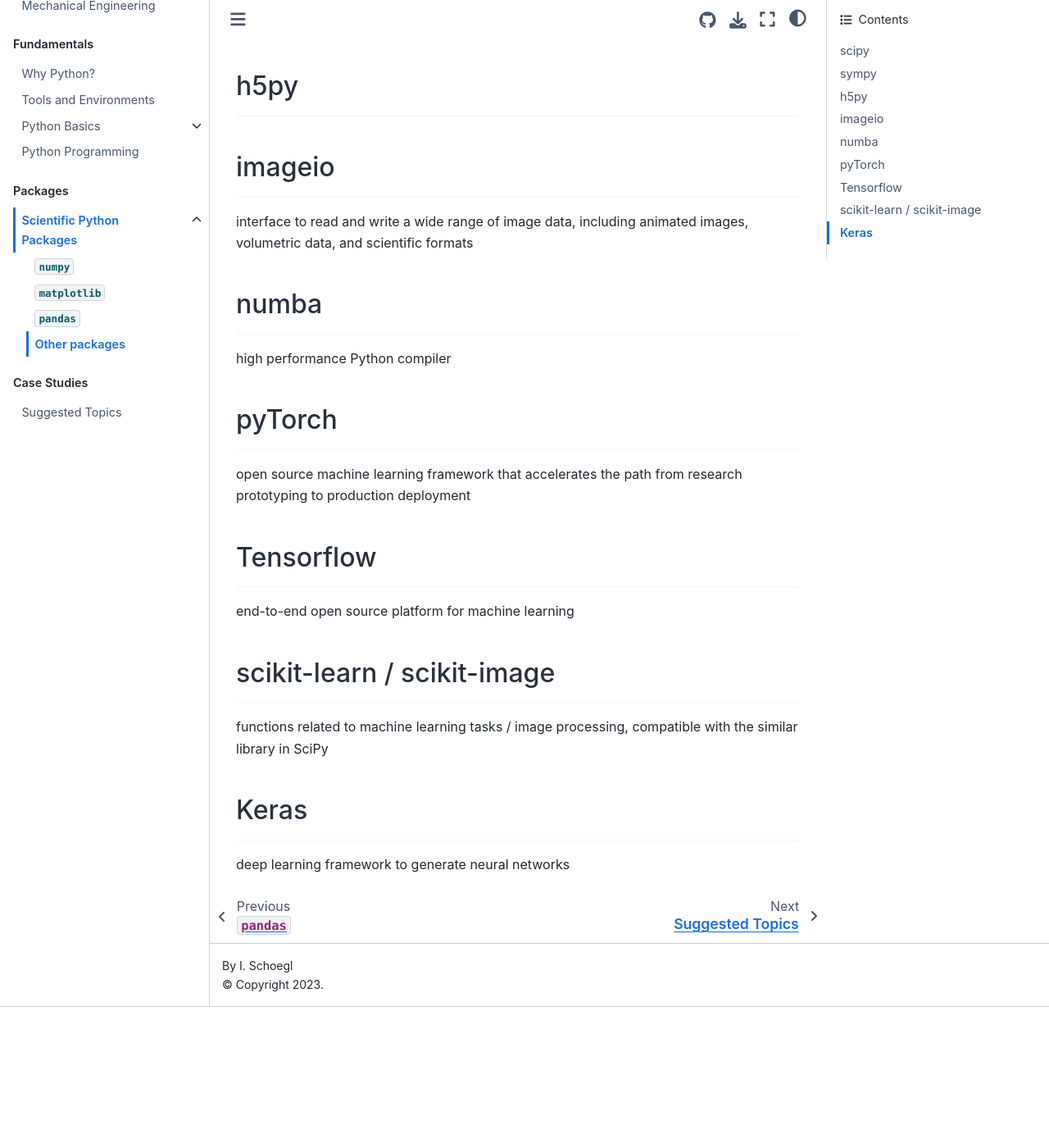
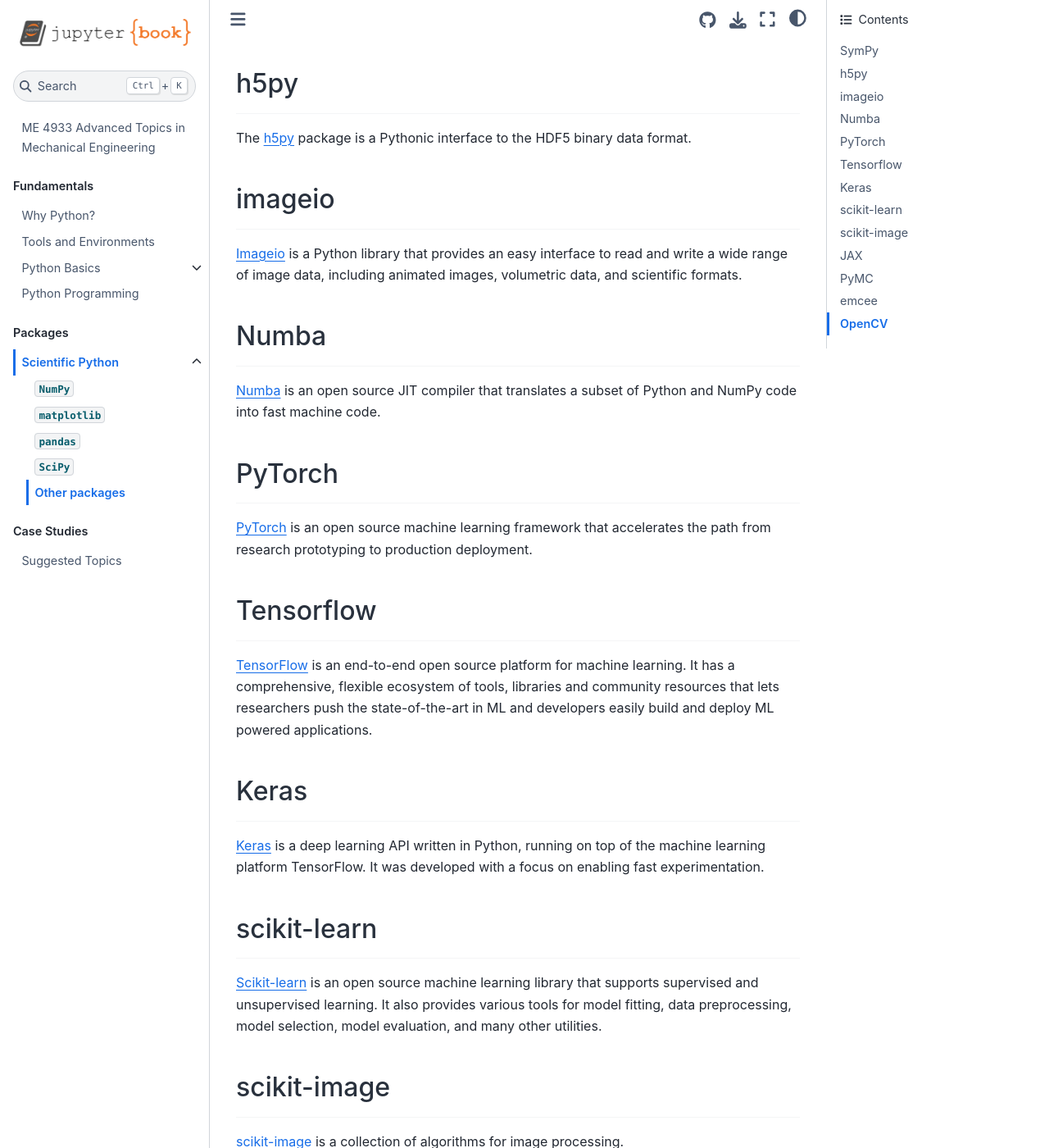
Before and after one commit to ischoegl/ME-4933-adv-topics, a Jupyter Book: the page built from packages/other.md, in a window 1280 px wide and 1400 px high, scrolled down 426 px. Shown: the whole window at 82% size. Built offline with Jupyter Book 1.0.4 settings and Sphinx 7.4.7 and the Sphinx Book theme 1.1.4, drawn with Linux system fonts in a browser that asks for light colours; before the commit the page ends 1654 px from its top, so only the background shows below that; some of the changed text lies outside the part shown.

Commit message:
Add package descriptions and links

```diff
--- a/_toc.yml
+++ b/_toc.yml
@@ -23,6 +23,7 @@
       - file: packages/numpy.md
       - file: packages/matplotlib.md
       - file: packages/pandas.md
+      - file: packages/scipy.md
       - file: packages/other.md
   - caption: Case Studies
     chapters:
--- a/packages/other.md
+++ b/packages/other.md
@@ -8,59 +8,88 @@
 
 +++
 
-## scipy
+## SymPy
 <hr>
 
-+++
-
-## sympy
-<hr>
-
+[SymPy](https://www.sympy.org/) is a Python library for symbolic mathematics. It aims to become a full-featured computer algebra system (CAS) while keeping the code as simple as possible in order to be comprehensible and easily extensible.
 +++
 
 ## h5py
 <hr>
+
+The [h5py](https://www.h5py.org/) package is a Pythonic interface to the HDF5 binary data format.
 
 +++
 
 ## imageio
 <hr>
 
-interface to read and write a wide range of image data, including animated images, volumetric data, and scientific formats
+[Imageio](https://imageio.readthedocs.io/) is a Python library that provides an easy interface to read and write a wide range of image data, including animated images, volumetric data, and scientific formats.
 
 +++
 
-## numba
+## Numba
 <hr>
 
-high performance Python compiler
+[Numba](https://numba.pydata.org/) is an open source JIT compiler that translates a subset of Python and NumPy code into fast machine code.
 
 +++
 
-## pyTorch
+## PyTorch
 <hr>
 
-open source machine learning framework that accelerates the path from research prototyping to production deployment
+[PyTorch](https://pytorch.org/) is an open source machine learning framework that accelerates the path from research prototyping to production deployment.
 
 +++
 
 ## Tensorflow
 <hr>
 
-end-to-end open source platform for machine learning
-
-+++
-
-## scikit-learn / scikit-image
-<hr>
-
-functions related to machine learning tasks / image processing, compatible with the similar library in SciPy
+[TensorFlow](https://www.tensorflow.org/) is an end-to-end open source platform for machine learning. It has a comprehensive, flexible ecosystem of tools, libraries and community resources that lets researchers push the state-of-the-art in ML and developers easily build and deploy ML powered applications.
 
 +++
 
 ## Keras
 <hr>
 
-deep learning framework to generate neural networks
+[Keras](https://keras.io/) is a deep learning API written in Python, running on top of the machine learning platform TensorFlow. It was developed with a focus on enabling fast experimentation.
 
 +++
+
+## scikit-learn
+<hr>
+
+[Scikit-learn](https://scikit-learn.org/) is an open source machine learning library that supports supervised and unsupervised learning. It also provides various tools for model fitting, data preprocessing, model selection, model evaluation, and many other utilities.
+
++++
+
+## scikit-image
+<hr>
+
+[scikit-image](https://scikit-image.org/) is a collection of algorithms for image processing.
+
++++
+
+## JAX
+
+[JAX](https://jax.readthedocs.io/en/latest) is NumPy on the CPU, GPU, and TPU, with great automatic differentiation for high-performance machine learning research.
+
++++
+
+## PyMC
+
+[PyMC3](https://docs.pymc.io/) (formerly PyMC3) is a Python package for Bayesian statistical modeling focusing on advanced Markov chain Monte Carlo (MCMC) and variational inference (VI) algorithms. Its flexibility and extensibility make it applicable to a large suite of problems.
+
++++
+
+## emcee
+
+[emcee](https://emcee.readthedocs.io/) is an MIT licensed pure-Python implementation of Goodman & Weare’s Affine Invariant Markov chain Monte Carlo (MCMC) Ensemble sampler and these pages will show you how to use it.
+
++++
+
+## OpenCV
+
+[OpenCV](https://opencv.org/) (Open Source Computer Vision Library) is an open source computer vision and machine learning software library.
+
++++
```
Also changed, not shown: packages/index.md (+1 -1 lines), packages/numpy.md (+3 -1 lines), packages/pandas.md (+2 -0 lines), packages/scipy.md (added, +10 -0 lines).
